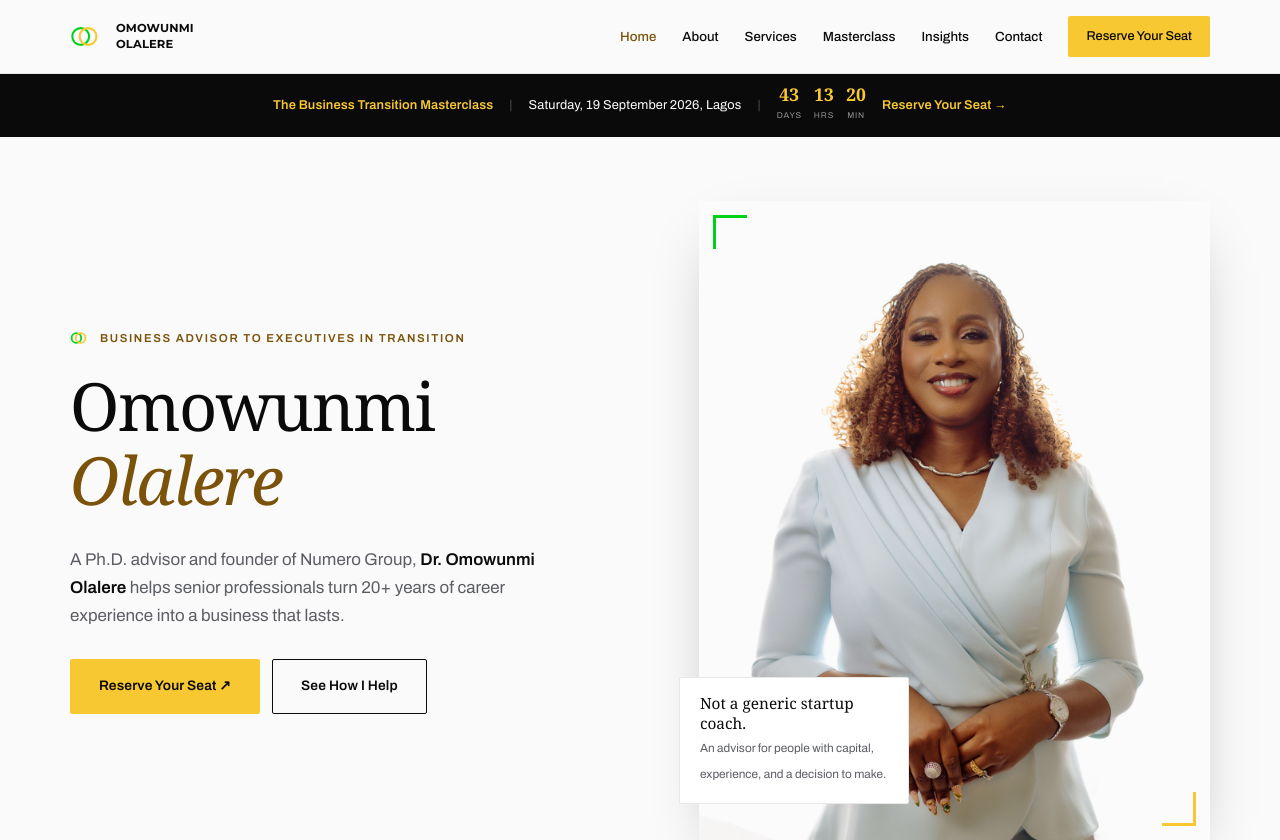
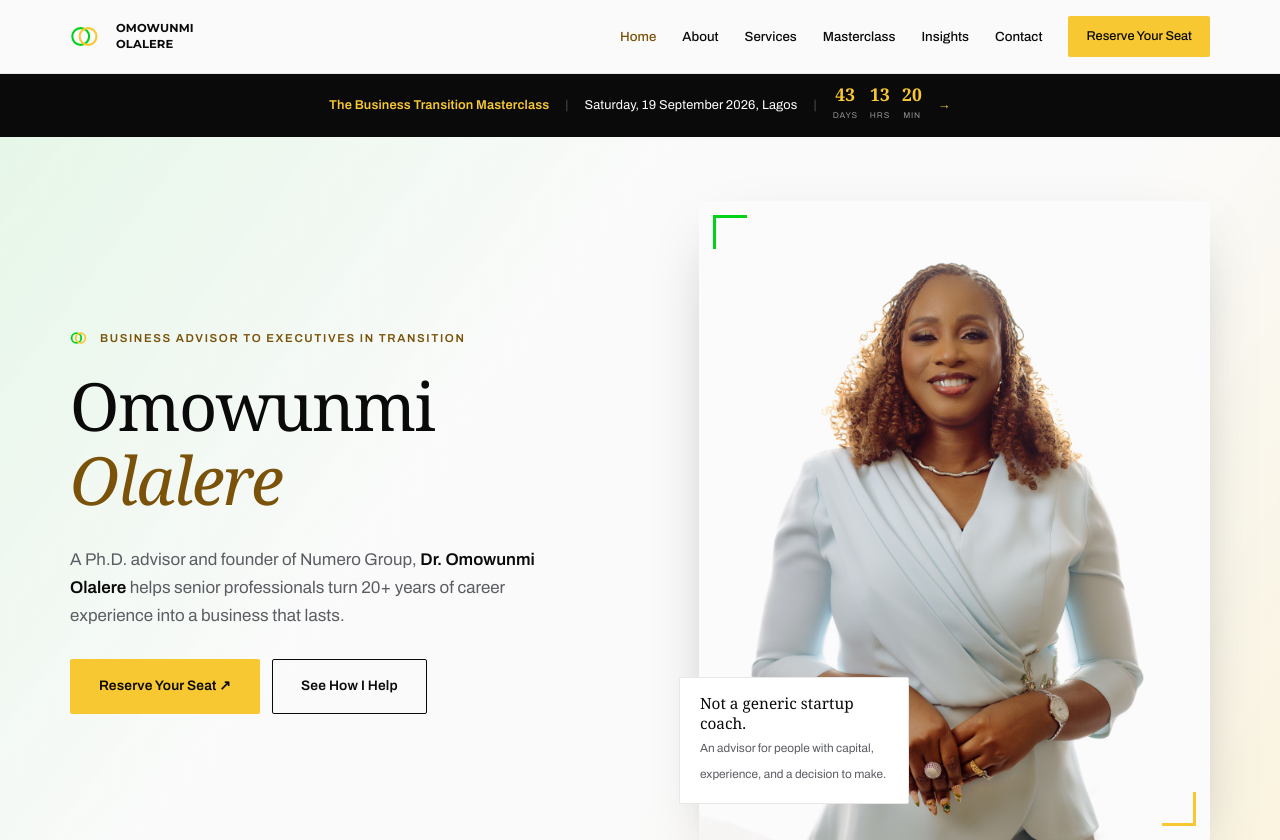
Before and after one commit to TheDanielOkpara/dr-omowunmi-olalere, a plain HTML site: page index.html in a window 1280 px wide. Shown: the top 840 px of the page. Drawn offline with Linux system fonts and the light colour scheme; a web font is replaced by a local one.

Commit message:
Add brand-colored atmospheric gradient wash to hero; declutter event strip by removing redundant CTA and making the whole bar clickable

```diff
--- a/index.html
+++ b/index.html
@@ -103,18 +103,23 @@
     background: var(--ink); color: #fff; margin-top: 74px;
     padding: 12px 24px; font-size: 0.8rem; letter-spacing: 0.01em;
     display: flex; justify-content: center; align-items: center; gap: 16px; flex-wrap: wrap;
+    cursor: pointer; transition: background 0.2s ease;
   }
+  .event-strip:hover { background: var(--ink-2); }
+  .event-strip:hover .cta-arrow { transform: translateX(3px); }
   .event-strip strong { color: var(--gold); font-weight: 600; }
   .event-strip .sep { opacity: 0.28; }
-  .event-strip a { color: var(--gold); font-weight: 600; text-decoration: none; }
-  .event-strip a:hover { text-decoration: underline; }
+  .event-strip .cta-arrow { color: var(--gold); font-weight: 600; display: inline-block; transition: transform 0.2s ease; }
   .cd { display: flex; gap: 12px; }
   .cd .u { text-align: center; }
   .cd .n { font-family: var(--display); font-size: 1.1rem; font-weight: 700; color: var(--gold); display: block; line-height: 1; }
   .cd .l { font-size: 0.52rem; opacity: 0.55; text-transform: uppercase; letter-spacing: 0.1em; }
 
   /* ---------- HERO ---------- */
-  .hero { padding: 64px 0 44px; }
+  .hero {
+    padding: 64px 0 44px;
+    background: linear-gradient(127deg, rgba(0,210,26,0.08) 0%, var(--paper) 38%, var(--paper) 62%, rgba(248,200,51,0.14) 100%);
+  }
   .hero-grid { display: grid; grid-template-columns: 1.05fr 0.95fr; gap: 64px; align-items: center; }
   .hero-name {
     font-family: var(--display); font-weight: 500;
@@ -420,7 +425,7 @@
 <div class="page active" id="page-home">
 
   <!-- EVENT STRIP -->
-  <div class="event-strip">
+  <div class="event-strip" data-scroll="masterclass" role="link" tabindex="0" aria-label="The Business Transition Masterclass, Saturday 19 September 2026, Lagos. View details.">
     <strong>The Business Transition Masterclass</strong>
     <span class="sep">|</span>
     <span>Saturday, 19 September 2026, Lagos</span>
@@ -430,7 +435,7 @@
       <div class="u"><span class="n" id="cd-hours">—</span><span class="l">Hrs</span></div>
       <div class="u"><span class="n" id="cd-mins">—</span><span class="l">Min</span></div>
     </div>
-    <a data-scroll="masterclass">Reserve Your Seat →</a>
+    <span class="cta-arrow">→</span>
   </div>
 
   <!-- HERO -->
@@ -834,6 +839,16 @@
     document.getElementById('navLinks').classList.toggle('open');
   });
 
+  /* ---------- Keyboard activation for role="link" elements (e.g. event strip) ---------- */
+  document.querySelectorAll('[role="link"][data-scroll]').forEach(el => {
+    el.addEventListener('keydown', function (e) {
+      if (e.key === 'Enter' || e.key === ' ') {
+        e.preventDefault();
+        el.click();
+      }
+    });
+  });
+
   /* ---------- Countdown to 19 Sept 2026 ---------- */
   function updateCountdown() {
     const event = new Date('2026-09-19T09:00:00+01:00'); // WAT
```
